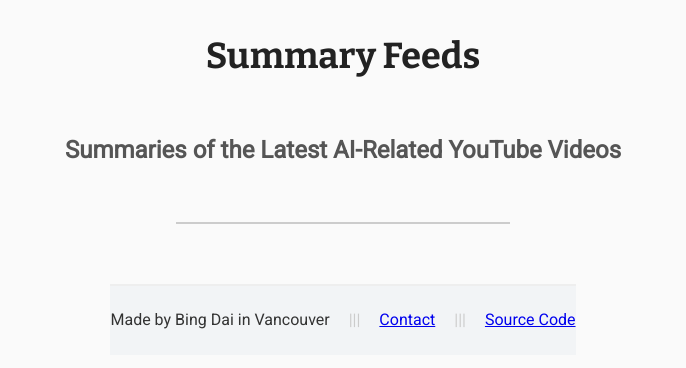
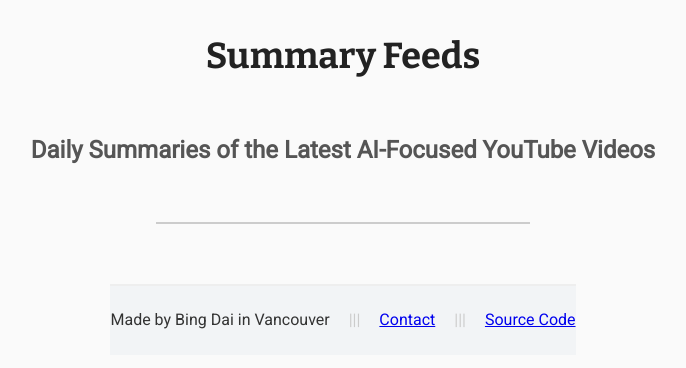
Before and after one commit to bingdai/summaryfeeds, a Flask app: page / in a window 1280 px wide. Shown: the top 368 px of the page, without its empty margins (297-983 px from the left). Run offline with Flask 3, Linux system fonts and the light colour scheme; data that the repository does not hold is empty.

Commit message:
Update tagline in index.html

```diff
--- a/templates/index.html
+++ b/templates/index.html
@@ -3,7 +3,7 @@
 {% block content %}
 <div class="content"> <!-- Container to control content width -->
     <div class="tagline">
-        Summaries of the Latest AI-Related YouTube Videos
+        Daily Summaries of the Latest AI-Focused YouTube Videos
     </div>
     <div class="tagline-divider"></div>
     {% for channel_title, data in playlists.items() %}
```
